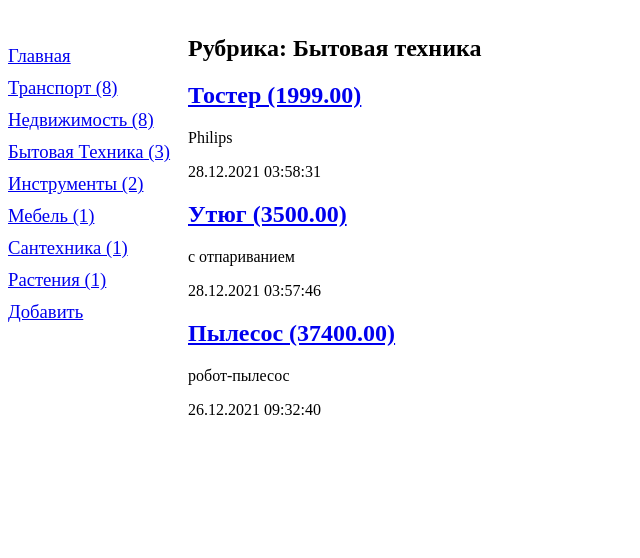
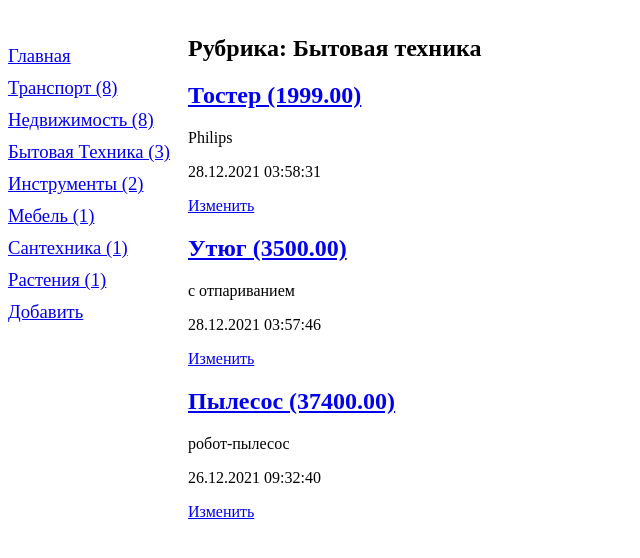
Before and after one commit to SuhanovPV/djangotest, a Django app: page /bboard/3/ in a window 1280 px wide. Shown: the part 98-656 px from the top of the page, without its empty margins (0-640 px from the left). Run offline with Django 4.2, Linux system fonts and the light colour scheme; data comes from the database, SQL or seed files in the repository.

Commit message:
Added modification Bb in by_rubric.html

```diff
--- a/bboard/templates/bboard/by_rubric.html
+++ b/bboard/templates/bboard/by_rubric.html
@@ -11,6 +11,7 @@
             <h2><a href="{% url 'detail' pk=bb.pk %}">{{ bb.title_and_price }}</a></h2>
             <p>{{ bb.content }}</p>
             <p>{{ bb.published|date:"d.m.Y H:i:s" }}</p>
+            <p><a href="{% url 'update' pk=bb.pk %}">Изменить</a></p>
         </div>
     {% endfor %}
 {% endblock %}
```
